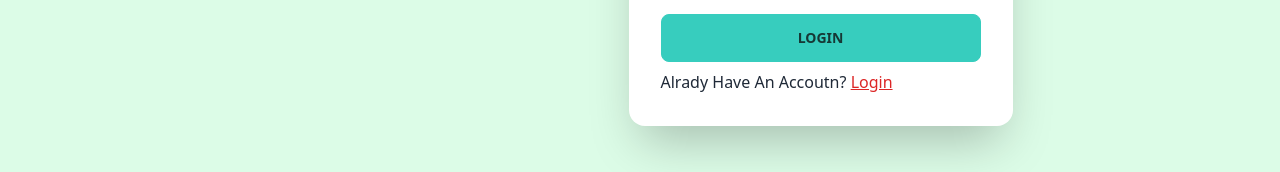
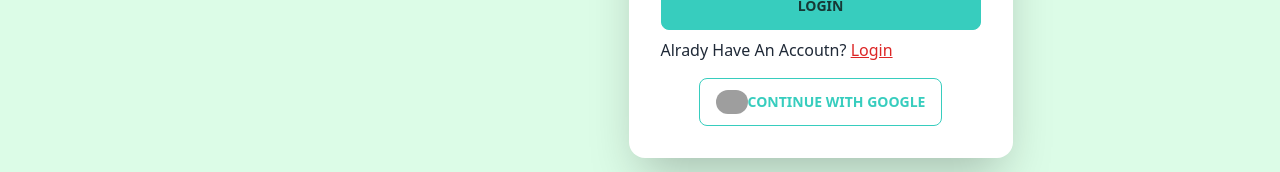
Before and after one commit to itsrazib1/rupsojja-toy-car-zone, a React (Vite) app: page /singup in a window 1280 px wide. Shown: the part 628-800 px from the top of the page. Built offline with nearby package versions, Linux system fonts and the light colour scheme; no server answers; grey boxes are pictures that could not be loaded.

Commit message:
added Google Sing In

```diff
--- a/src/Pages/Login/Login.jsx
+++ b/src/Pages/Login/Login.jsx
@@ -78,6 +78,7 @@ const Login = () => {
                   Sing Up
                 </Link>
               </p>
+
             </div>
           </div>
         </div>
--- a/src/Pages/Singup/Singup.jsx
+++ b/src/Pages/Singup/Singup.jsx
@@ -1,16 +1,17 @@
 import { Link } from "react-router-dom";
-import svg from '../../../public/img/online-sign-up-4489361-3723268.webp'
+import svg from "../../../public/img/online-sign-up-4489361-3723268.webp";
 import { useContext, useEffect } from "react";
 import { AuthContext } from "../../Providers/Authprovider";
 
 const Singup = () => {
-  useEffect(()=>{
-    document.title = "RTCZ | Singup"
-},[])
+  useEffect(() => {
+    document.title = "RTCZ | Singup";
+  }, []);
 
-const {createUser} = useContext(AuthContext)
+  const { createUser,googleSignIn } = useContext(AuthContext);
 
-const hendlelogin = event => {
+
+  const hendlelogin = (event) => {
     event.preventDefault();
 
     const form = event.target;
@@ -21,18 +22,18 @@ const hendlelogin = event => {
     console.log(displayName, email, password, photoURL);
 
     createUser(email, password, displayName, photoURL)
-    .then(result => {
+      .then((result) => {
         const user = result.user;
         console.log(user);
       })
-    .catch(error => console.log(error));
-}
-
+      .catch((error) => console.log(error));
+  };
+  const handleGoogle = () => {
+    googleSignIn();
+  };
 
   return (
     <div>
-
-
       <div className="hero min-h-screen bg-green-100">
         <div className="hero-content flex-col lg:flex-row">
           <div className="w-1/2">
@@ -40,47 +41,91 @@ const hendlelogin = event => {
           </div>
           <div className="card flex-shrink-0 w-full max-w-sm shadow-2xl bg-base-100">
             <div className="card-body">
-        <div className='text-center font-bold text-green-700'>Sing UP Rupsojja ToY Car Zone</div>
+              <div className="text-center font-bold text-green-700">
+                Sing UP Rupsojja ToY Car Zone
+              </div>
               <form onSubmit={hendlelogin}>
                 <div className="form-control">
                   <label className="label">
                     <span className="label-text">Name</span>
                   </label>
-          <input type="text" placeholder="name" name='displayName' className="input input-bordered" />
+                  <input
+                    type="text"
+                    placeholder="name"
+                    name="displayName"
+                    className="input input-bordered"
+                  />
                 </div>
                 <div className="form-control">
                   <label className="label">
                     <span className="label-text">Email</span>
                   </label>
-          <input type="text" placeholder="email" name='email' className="input input-bordered" />
+                  <input
+                    type="text"
+                    placeholder="email"
+                    name="email"
+                    className="input input-bordered"
+                  />
                 </div>
                 <div className="form-control">
                   <label className="label">
                     <span className="label-text">Photo URL</span>
                   </label>
-          <input type="text" placeholder="Photo URL" name='photoURL' className="input input-bordered" />
+                  <input
+                    type="text"
+                    placeholder="Photo URL"
+                    name="photoURL"
+                    className="input input-bordered"
+                  />
                 </div>
                 <div className="form-control">
                   <label className="label">
                     <span className="label-text">Confirm Password</span>
                   </label>
-          <input type="text" placeholder="password" name='password' className="input input-bordered" />
+                  <input
+                    type="text"
+                    placeholder="password"
+                    name="password"
+                    className="input input-bordered"
+                  />
                   <label className="label">
-            <a href="#" className="label-text-alt link link-hover">Forgot password?</a>
+                    <a href="#" className="label-text-alt link link-hover">
+                      Forgot password?
+                    </a>
                   </label>
                 </div>
                 <div className="form-control mt-6">
-
-          <input className="btn btn-accent" type="submit" value="Login" />
+                  <input
+                    className="btn btn-accent"
+                    type="submit"
+                    value="Login"
+                  />
                 </div>
               </form>
-        <p>Alrady Have An Accoutn? <Link className=' text-red-600 underline' to='/login'>Login</Link></p>
+
+              <p>
+                Alrady Have An Accoutn?{" "}
+                <Link className=" text-red-600 underline" to="/login">
+                  Login
+                </Link>
+              </p>
+              <div className=" text-center">
+                <button
+                  onClick={handleGoogle}
+                  className=" mt-2 btn btn-outline btn-accent mx-auto"
+                >
+                  <img
+                    className=" w-8 rounded-full"
+                    src="https://i.ibb.co/1L69L3F/6-Ug-Ejh8-Xuts4nwd-Wz-Tn-WH8-Qt-Lu-Hq-RMUB7dp24-JYVE2xc-Yzq4-HA8h-Ffc-Ab-U-R-PC-9u-A1.png"
+                    alt=""
+                  />{" "}
+                  Continue with Google
+                </button>
               </div>
             </div>
           </div>
         </div>
-
-
+      </div>
     </div>
   );
 };
--- a/src/Providers/Authprovider.jsx
+++ b/src/Providers/Authprovider.jsx
@@ -1,15 +1,19 @@
 import { createContext, useEffect, useState } from "react";
 import {
+  GoogleAuthProvider,
   createUserWithEmailAndPassword,
   getAuth,
   onAuthStateChanged,
   signInWithEmailAndPassword,
+  signInWithPopup,
   signOut,
   updateProfile,
 } from "firebase/auth";
 import app from "../Firebase/Firebase.config";
 
+
 export const AuthContext = createContext();
+const provider = new GoogleAuthProvider();
 const auth = getAuth(app);
 
 const Authprovider = ({ children }) => {
@@ -19,8 +23,10 @@ const Authprovider = ({ children }) => {
   const createUser = (email, password, displayName, photoURL) => {
     setLoading(true);
 
+
+
     return createUserWithEmailAndPassword(auth, email, password)
-      .then(result => {
+      .then((result) => {
         const user = result.user;
         // Update user's display name and photo URL
         return updateProfile(user, { displayName, photoURL })
@@ -29,33 +35,46 @@ const Authprovider = ({ children }) => {
             setLoading(false);
             return result;
           })
-          .catch(error => {
+          .catch((error) => {
             setLoading(false);
             throw error;
           });
       })
-      .catch(error => {
+      .catch((error) => {
         setLoading(false);
         throw error;
       });
   };
 
-
-const singIn = (email,password,photoURL,displayName)=>{
-    setLoading(true)
-    return signInWithEmailAndPassword(auth,email,password ,photoURL,displayName)
-
-}
-const logOut = () =>{
-  setLoading(true);
-  return signOut(auth)
-
-}
+  const singIn = (email, password, photoURL, displayName) => {
+    setLoading(true);
+    return signInWithEmailAndPassword(
+      auth,
+      email,
+      password,
+      photoURL,
+      displayName
+    );
+  };
+  const googleSignIn = () => {
+    signInWithPopup(auth, provider)
+      .then((result) => {
+        const user = result.user;
+        console.log(user);
+      })
+      .catch((error) => {
+        console.log(error.message);
+      });
+  };
+  const logOut = () => {
+    setLoading(true);
+    return signOut(auth);
+  };
   useEffect(() => {
     const unsubscribe = onAuthStateChanged(auth, (currentUser) => {
       setUser(currentUser);
       console.log("currentUser", currentUser);
-      setLoading(false)
+      setLoading(false);
     });
     return () => {
       return unsubscribe();
@@ -67,7 +86,8 @@ const logOut = () =>{
     loading,
     createUser,
     singIn,
-    logOut
+    googleSignIn,
+    logOut,
   };
 
   return (
```
Lines whose indentation alone changed are shown as unchanged.
